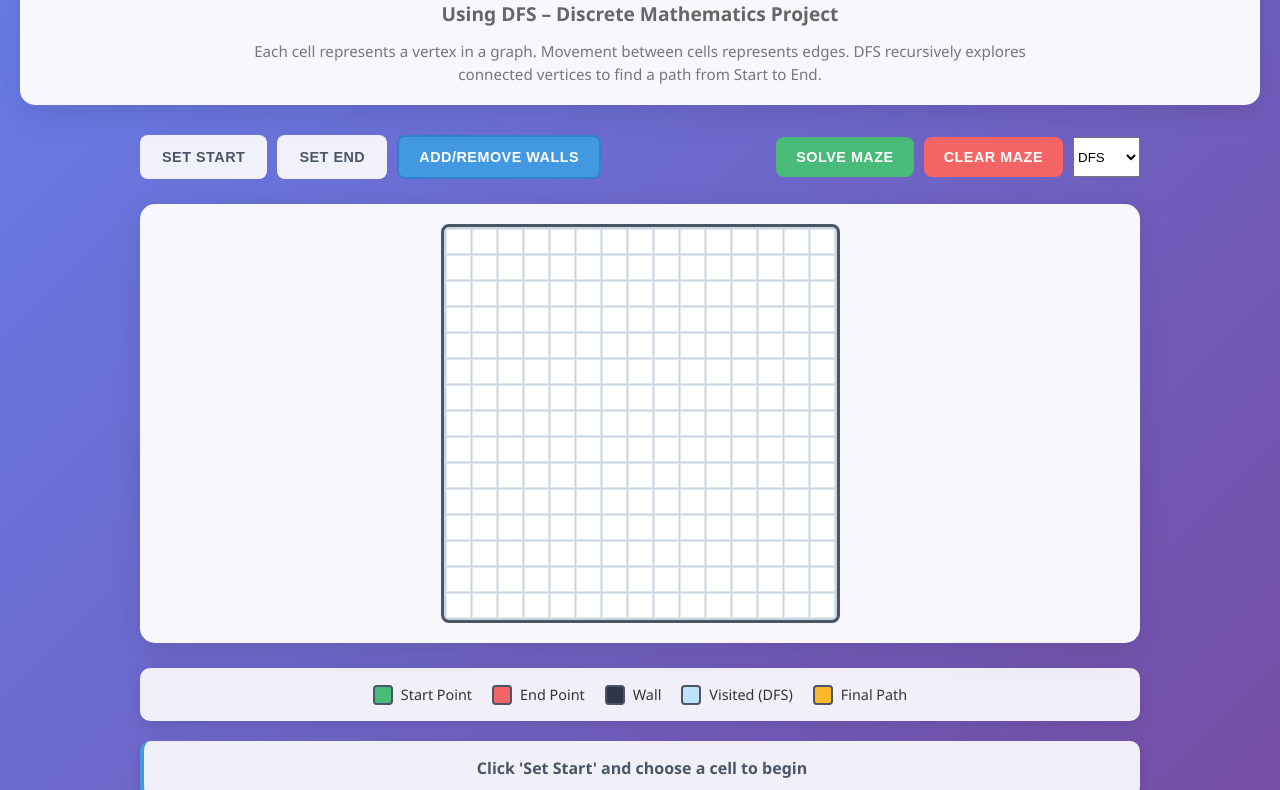
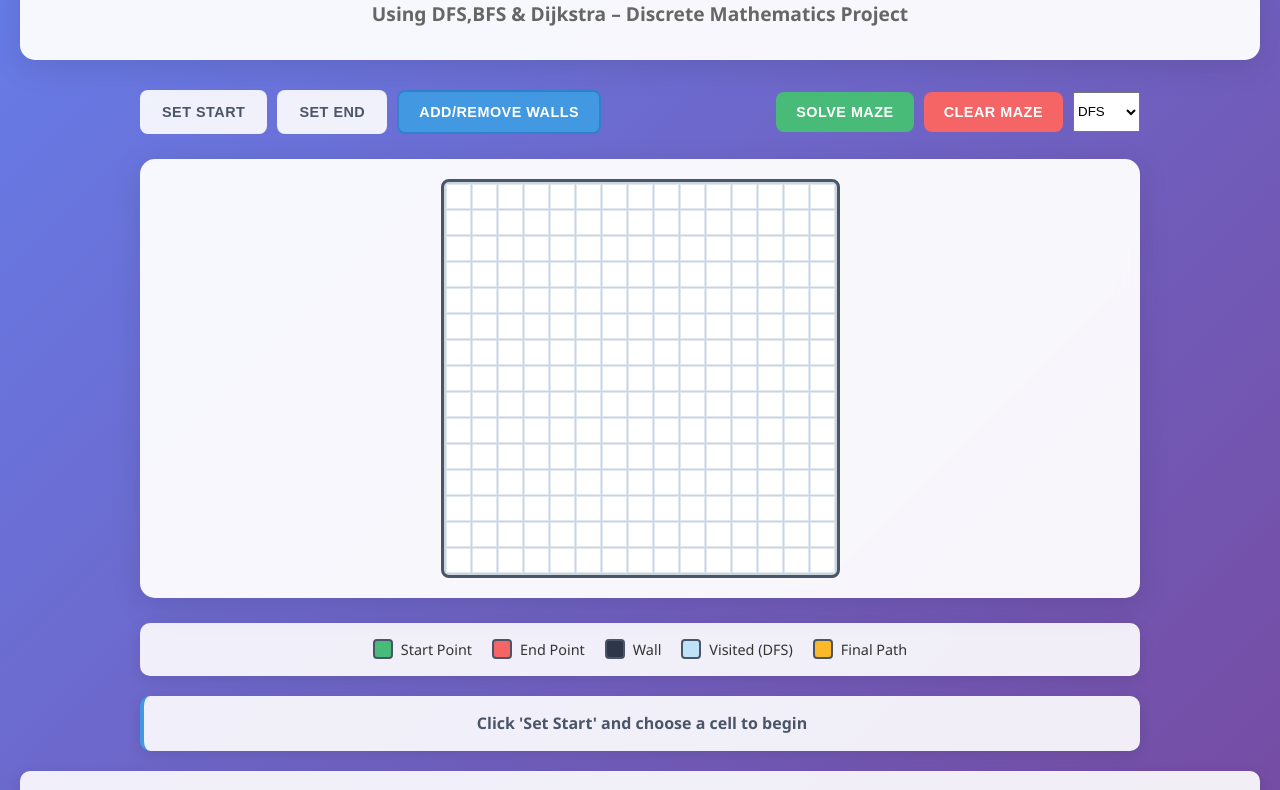
Before and after one commit to Aneeq-uz-Zaman/maze-problem, a plain HTML site: page index.html in a window 1280 px wide. Shown: the part 115-905 px from the top of the page. Drawn offline with Linux system fonts and the light colour scheme.

Commit message:
chnage the header in index.html

```diff
--- a/index.html
+++ b/index.html
@@ -8,12 +8,9 @@
 </head>
 <body>
     <header>
-        <h1>🧠 Maze Path Finder</h1>
-        <p class="subtitle">Using DFS – Discrete Mathematics Project</p>
-        <p class="description">
-            Each cell represents a vertex in a graph. Movement between cells represents edges.
-            DFS recursively explores connected vertices to find a path from Start to End.
-        </p>
+        <h1>🧠 Path Finder</h1>
+        <p class="subtitle">Using DFS,BFS & Dijkstra – Discrete Mathematics Project</p>
+
     </header>
 
     <main>
```
